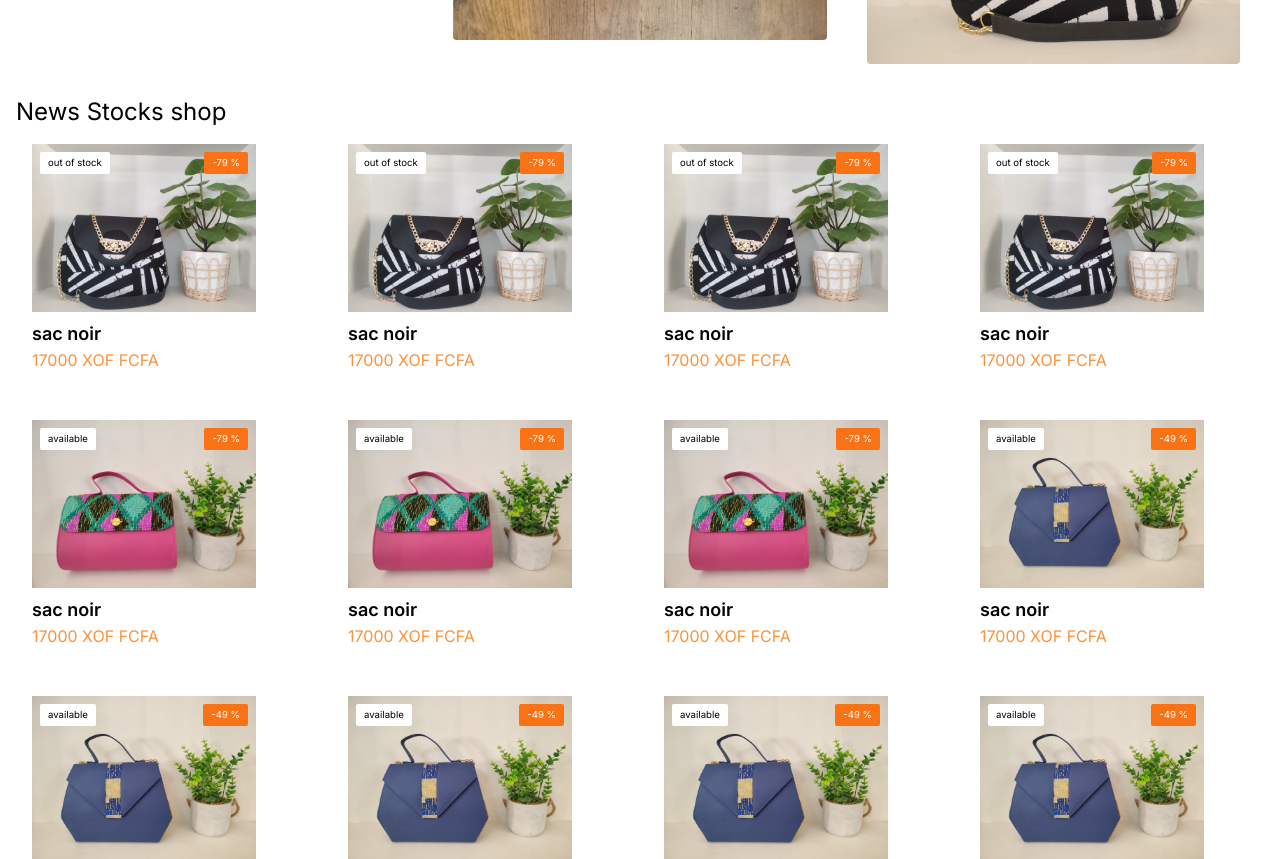
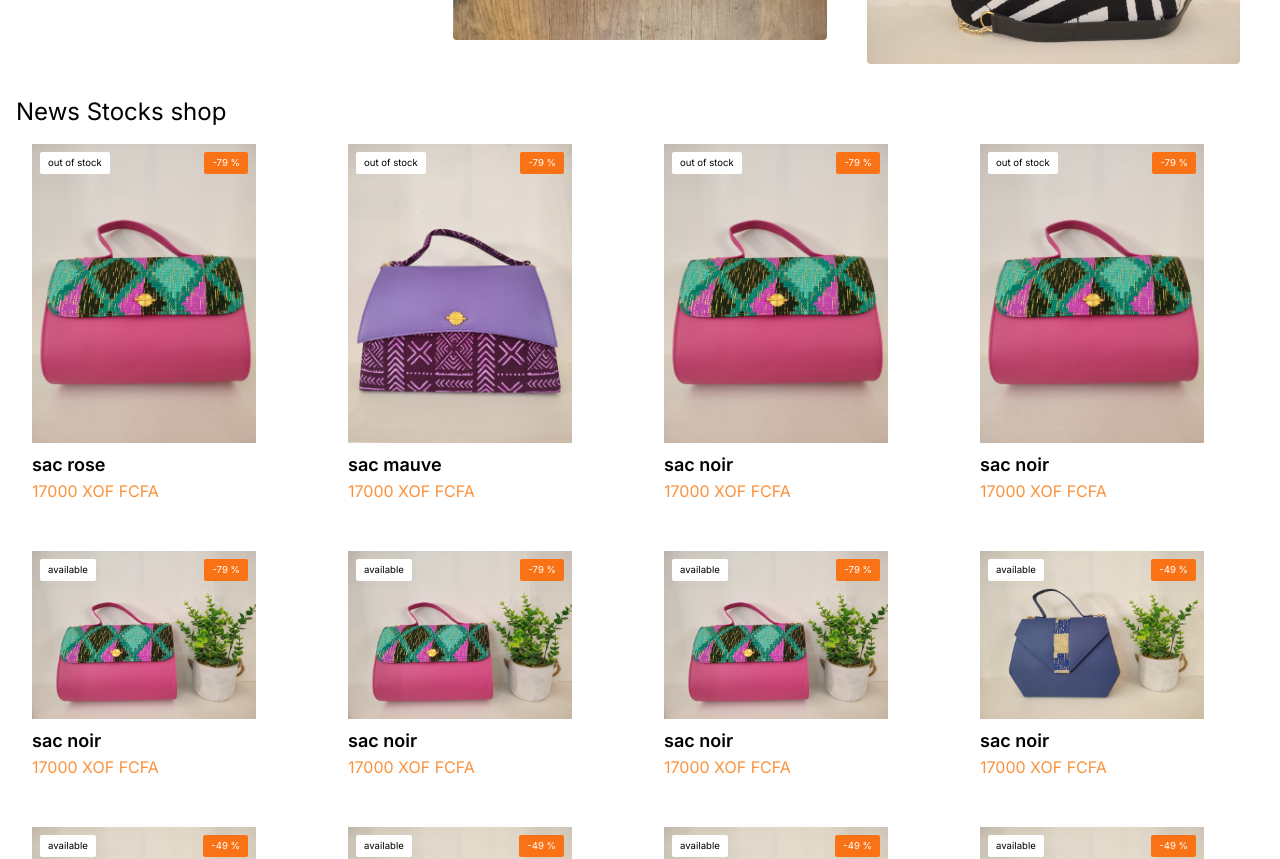
Before and after one commit to Fabricejor/La_Fabrique_Artisanal, a Next.js app: page / in a window 1280 px wide. Shown: the part 580-1439 px from the top of the page. Built offline with nearby package versions, Linux system fonts and the light colour scheme.

Commit message:
Product card design done

```diff
--- a/components/constants/index.tsx
+++ b/components/constants/index.tsx
@@ -1,8 +1,17 @@
 
 export const lastshop  = [
     {
-        name:'sac noir',
-        image:'/sacnoirfleur.jpeg',
+        name:'sac rose',
+        image:'/sacrose.jpeg',
+        height :200,
+        width:200,
+        price: 17000,
+        sale: 79,
+        quantity:'out of stock',
+    },
+    {
+        name:'sac mauve',
+        image:'/sac mauve.jpeg',
         height :200,
         width:200,
         price: 17000,
@@ -11,7 +20,7 @@ export const lastshop  = [
     },
     {
         name:'sac noir',
-        image:'/sacnoirfleur.jpeg',
+        image:'/sacrose.jpeg',
         height :200,
         width:200,
         price: 17000,
@@ -20,16 +29,7 @@ export const lastshop  = [
     },
     {
         name:'sac noir',
-        image:'/sacnoirfleur.jpeg',
-        height :200,
-        width:200,
-        price: 17000,
-        sale: 79,
-        quantity:'out of stock',
-    },
-    {
-        name:'sac noir',
-        image:'/sacnoirfleur.jpeg',
+        image:'/sacrose.jpeg',
         height :200,
         width:200,
         price: 17000,
--- a/components/sub/ShopCard.tsx
+++ b/components/sub/ShopCard.tsx
@@ -34,7 +34,7 @@ export default function ShopCard({ name, image, height, width, price, sale, quan
                     alt={name}
                     height={height}
                     width={width}
-                    className="w-full"
+                    className="w-full max-h-full"
                 />
 
                 {/* Badge "Out of Stock" */}
```
